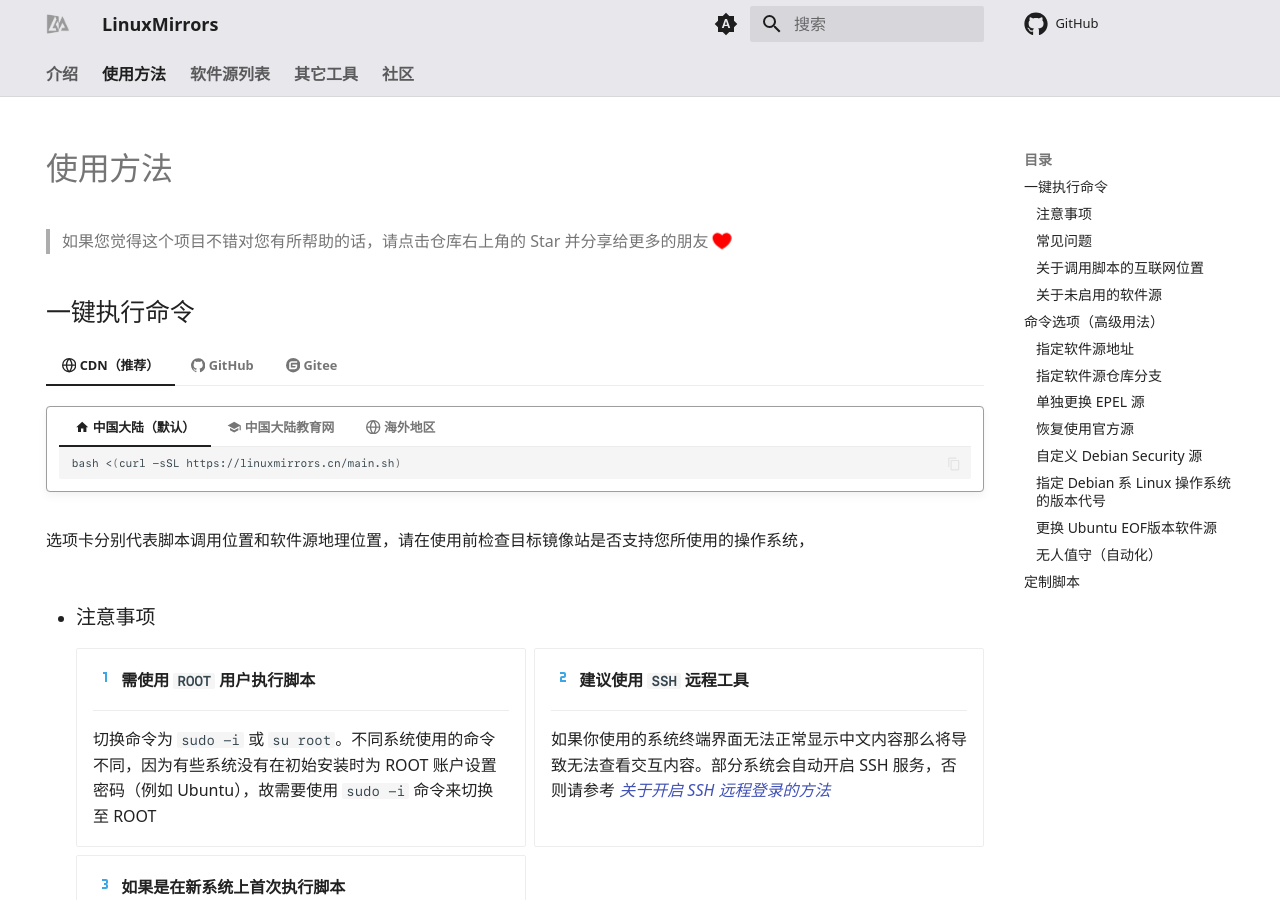
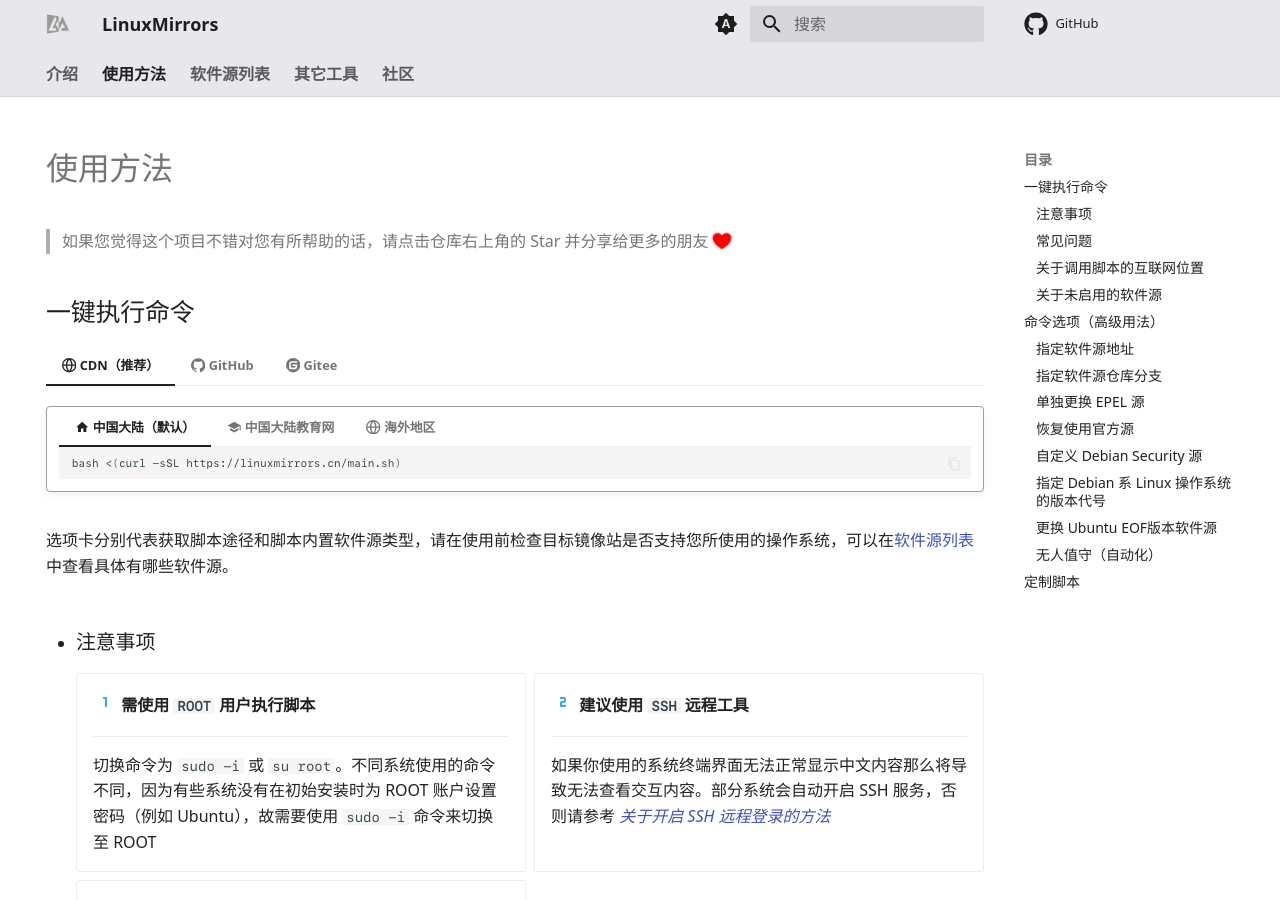
Before and after one commit to SuperManito/LinuxMirrors, an MkDocs documentation site: the page built from docs/use/index.md, in a window 1280 px wide and 900 px high. Built offline with MkDocs 1.6.1 and Material for MkDocs 9.7.7, drawn with Linux system fonts in a browser that asks for light colours; comment, search, counter and statistics services are not loaded.

Commit message:
更正文档

```diff
--- a/docs/use/index.md
+++ b/docs/use/index.md
@@ -86,7 +86,7 @@ hide:
 
             1.  通过 `--abroad` 命令选项来使用海外软件源
 
-选项卡分别代表脚本调用位置和软件源地理位置，请在使用前检查目标镜像站是否支持您所使用的操作系统，
+选项卡分别代表获取脚本途径和脚本内置软件源类型，请在使用前检查目标镜像站是否支持您所使用的操作系统，可以在[软件源列表](/mirrors)中查看具体有哪些软件源。
 
 - ### 注意事项
 
```
